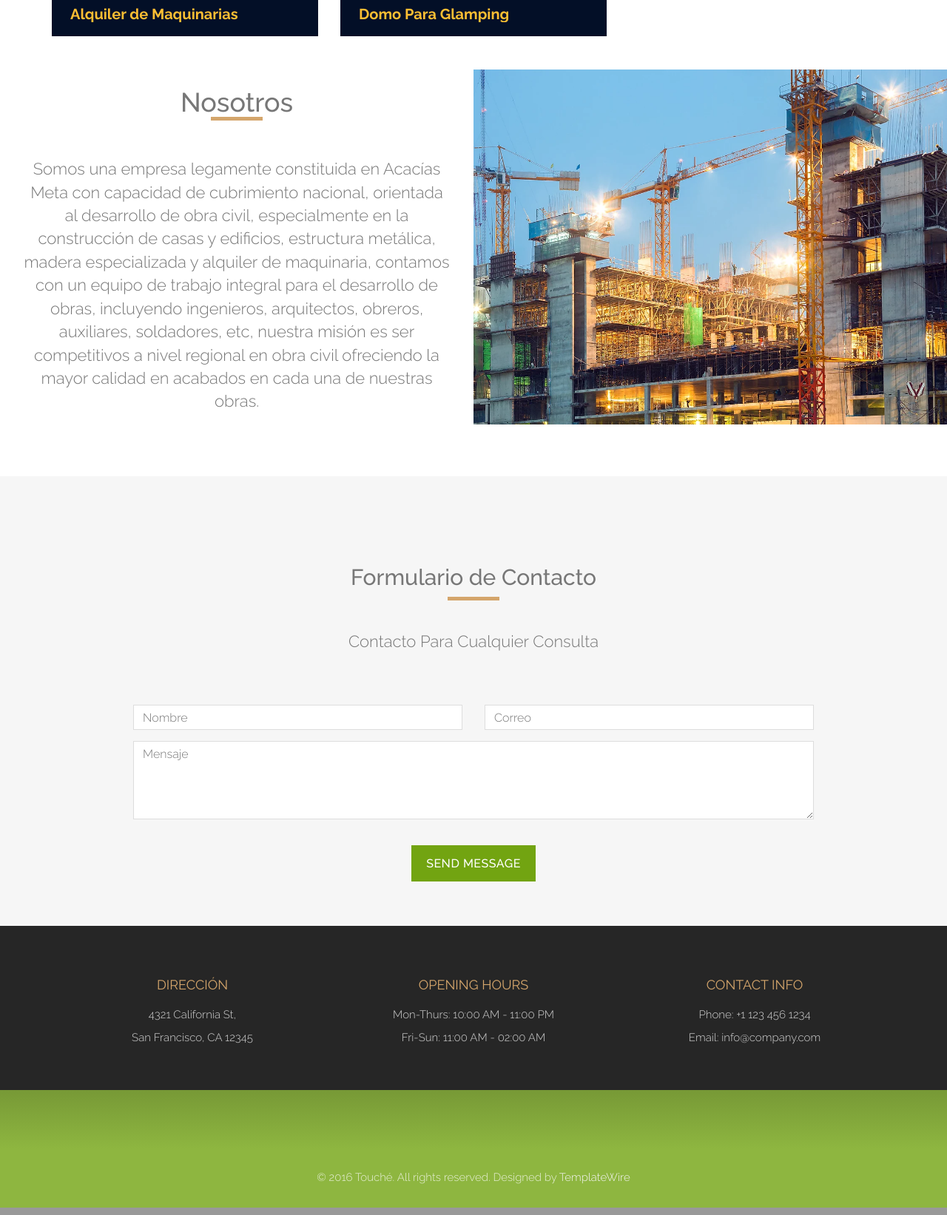
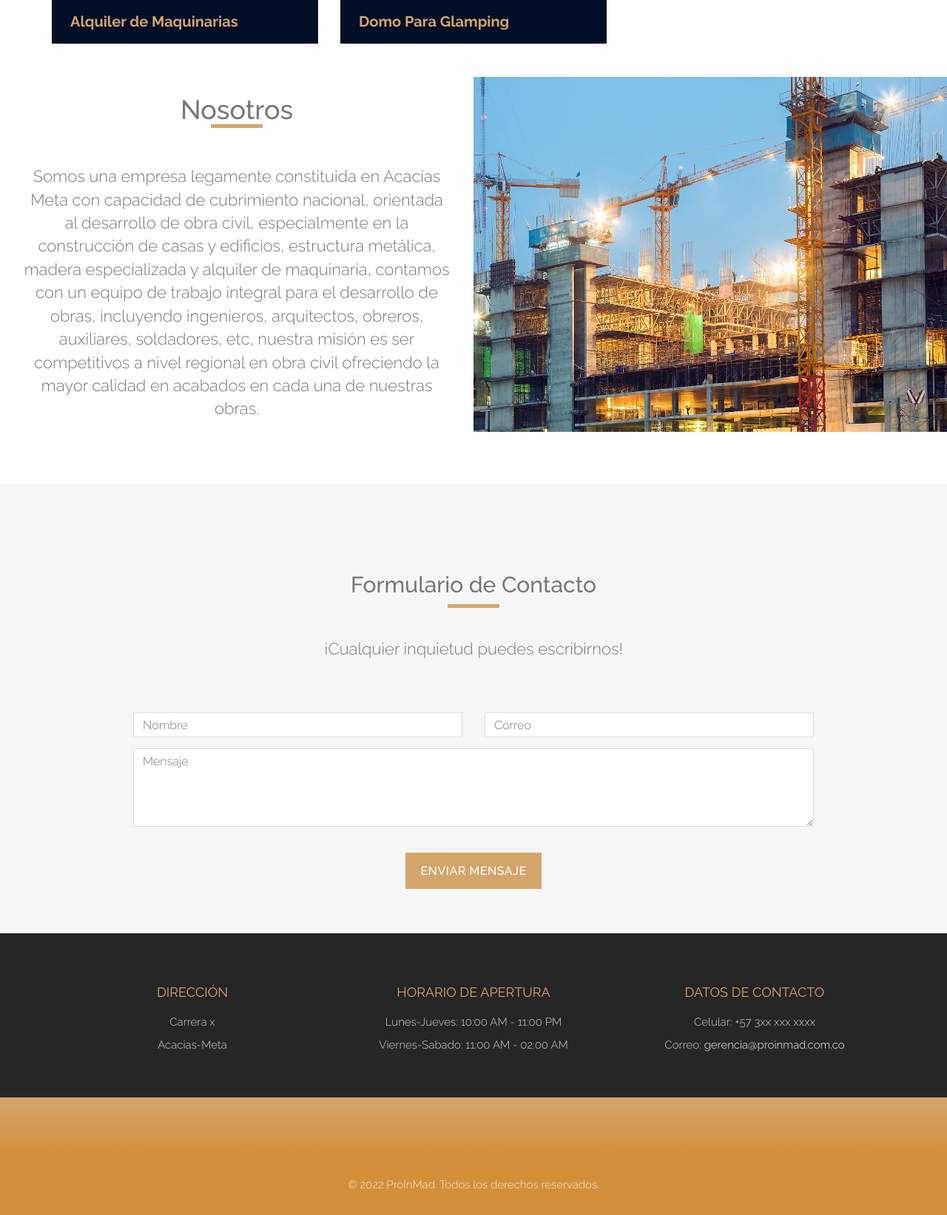
Before and after one commit to SantiagoRS26/ProinMad, a PHP site: page / in a window 1280 px wide. Shown: the part 1617-3260 px from the top of the page at 74% size. Run offline with PHP 8.4, Linux system fonts and the light colour scheme.

Commit message:
cambios de color y textos

```diff
--- a/css/style.css
+++ b/css/style.css
@@ -107,7 +107,7 @@ hr {
 .btn-custom {
 	text-transform: uppercase;
 	color: #fff;
-	background-color: #72a411;
+	background-color: #d4a56b;
 	border: 0;
 	padding: 14px 20px;
 	margin: 0;
@@ -245,7 +245,7 @@ header .intro-text {
 	width: calc(100% - 60px);
 	font-size: 20px;
 	font-weight: 700;
-	color: #fdbe33;
+	color: #d4a56b;
 	text-align: left;
 	overflow: hidden;
 	white-space: nowrap;
@@ -263,7 +263,7 @@ header .intro-text {
 	line-height: 60px;
 	font-weight: 100;
 	color: #030f27;
-	background: #fdbe33;
+	background: #d4a56b;
 	border-radius: 0;
 	transition: .3s;
 }
@@ -279,7 +279,7 @@ header .intro-text {
 }
 
 .section-header p {
-	color: #fdbe33;
+	color: #d4a56b;
 	font-size: 18px;
 	font-weight: 600;
 	margin-bottom: 5px;
@@ -292,6 +292,10 @@ header .intro-text {
 	font-weight: 700;
 }
 
+#servicios hr{
+	margin: 0 auto;
+}
+
 @media (max-width: 767.98px) {
 	.section-header h2 {
 		font-size: 30px;
@@ -300,20 +304,20 @@ header .intro-text {
 
 /* About Section */
 
-#nosotros .container-fluid{
+#nosotros .container-fluid {
 	display: flex;
 	padding: 0;
 	height: 60vh;
 }
 
-#nosotros .container-fluid .img{
+#nosotros .container-fluid .img {
 	background-image: url(/media/imagenFondo.webp);
 	width: 100%;
 	background-size: cover;
 	background-position: right;
 }
 
-#nosotros .container-fluid div{
+#nosotros .container-fluid div {
 	display: flex;
 	flex-direction: column;
 	justify-content: center;
@@ -323,23 +327,25 @@ header .intro-text {
 }
 
 @media (max-width: 1199px) {
-	#nosotros .container-fluid div{
+	#nosotros .container-fluid div {
 		max-width: 100%;
 		padding: 20px;
 	}
-	#nosotros .container-fluid{
+
+	#nosotros .container-fluid {
 		height: 120vh;
 		justify-content: center;
 		align-items: center;
 		flex-direction: column;
 	}
-	#nosotros .img{
+
+	#nosotros .img {
 		width: 100%;
 		height: 100%;
 	}
 }
 
-#nosotros .section-title p{
+#nosotros .section-title p {
 	color: #777777;
 }
 
@@ -450,17 +456,18 @@ label {
 #footer .copyrights {
 	padding: 20px 0;
 	margin-top: 50px;
-	/* Permalink - use to edit and share this gradient: http://colorzilla.com/gradient-editor/#779936+0,8eb640+50 */
-	background: rgb(119, 153, 54);
+	/* Permalink - use to edit and share this gradient: https://colorzilla.com/gradient-editor/#d4a56b+0,d38f3b+50 */
+	background: #d4a56b;
 	/* Old browsers */
-	background: -moz-linear-gradient(top, rgba(119, 153, 54, 1) 0%, rgba(142, 182, 64, 1) 50%);
+	background: -moz-linear-gradient(top, #d4a56b 0%, #d38f3b 50%);
 	/* FF3.6-15 */
-	background: -webkit-linear-gradient(top, rgba(119, 153, 54, 1) 0%, rgba(142, 182, 64, 1) 50%);
+	background: -webkit-linear-gradient(top, #d4a56b 0%, #d38f3b 50%);
 	/* Chrome10-25,Safari5.1-6 */
-	background: linear-gradient(to bottom, rgba(119, 153, 54, 1) 0%, rgba(142, 182, 64, 1) 50%);
+	background: linear-gradient(to bottom, #d4a56b 0%, #d38f3b 50%);
 	/* W3C, IE10+, FF16+, Chrome26+, Opera12+, Safari7+ */
-	filter: progid:DXImageTransform.Microsoft.gradient(startColorstr='#779936', endColorstr='#d4a56b', GradientType=0);
+	filter: progid:DXImageTransform.Microsoft.gradient(startColorstr='#d4a56b', endColorstr='#d38f3b', GradientType=0);
 	/* IE6-9 */
+
 }
 
 #footer .social {
--- a/index.html
+++ b/index.html
@@ -8,6 +8,8 @@
   <meta name="description"
     content="Somos una empresa legamente constituida en Acacías Meta con capacidad de cubrimiento nacional, orientada al desarrollo de obra civil, especialmente en la construcción de casas y edificios, estructura metálica, madera especializada y alquiler de maquinaria, contamos con un equipo de trabajo integral para el desarrollo de obras, incluyendo ingenieros, arquitectos, obreros, auxiliares, soldadores, etc, nuestra misión es ser competitivos a nivel regional en obra civil ofreciendo la mayor calidad en acabados en cada una de nuestras obras.">
   <meta name="author" content="ProinMad">
+
+  <link rel="shortcut icon" href="/media/logoProin.ico" type="image/x-icon">
 
   <link rel="stylesheet" type="text/css" href="css/bootstrap.css">
 
@@ -37,7 +39,7 @@
           <li><a href="#servicios" class="page-scroll">Servicios</a></li>
           <li><a href="#nosotros" class="page-scroll">Nosotros</a></li>
           <li><a href="#team" class="page-scroll">Chefs</a></li>
-          <li><a href="#call-reservation" class="page-scroll">Contacto</a></li>
+          <li><a href="#contact" class="page-scroll">Contacto</a></li>
         </ul>
       </div>
     </div>
@@ -68,8 +70,8 @@
     <div class="service">
       <div class="container">
         <div class="section-header text-center">
-          <p>Nuestros Servicios</p>
-          <h2>Brindamos Servicios</h2>
+          <p>Nuestros Servicios <hr></p>
+          <h2>Brindamos Estos Servicios</h2>
         </div>
         <div class="row">
           <div class="col-lg-4 col-md-6">
@@ -186,7 +188,7 @@
       <div class="section-title text-center">
         <h2>Formulario de Contacto</h2>
         <hr>
-        <p>Contacto Para Cualquier Consulta</p>
+        <p>¡Cualquier inquietud puedes escribirnos!</p>
       </div>
       <div class="col-md-10 col-md-offset-1">
         <form name="sentMessage" id="contactForm" novalidate>
@@ -210,7 +212,7 @@
             <p class="help-block text-danger"></p>
           </div>
           <div id="success"></div>
-          <button type="submit" class="btn btn-custom btn-lg">Send Message</button>
+          <button type="button" class="btn btn-custom btn-lg">Enviar Mensaje</button>
         </form>
       </div>
     </div>
@@ -220,22 +222,22 @@
       <div class="col-md-4">
         <h3>Dirección</h3>
         <div class="contact-item">
-          <p>4321 California St,</p>
-          <p>San Francisco, CA 12345</p>
+          <p>Carrera x</p>
+          <p>Acacias-Meta</p>
         </div>
       </div>
       <div class="col-md-4">
-        <h3>Opening Hours</h3>
+        <h3>Horario de apertura</h3>
         <div class="contact-item">
-          <p>Mon-Thurs: 10:00 AM - 11:00 PM</p>
-          <p>Fri-Sun: 11:00 AM - 02:00 AM</p>
+          <p>Lunes-Jueves: 10:00 AM - 11:00 PM</p>
+          <p>Viernes-Sabado: 11:00 AM - 02:00 AM</p>
         </div>
       </div>
       <div class="col-md-4">
-        <h3>Contact Info</h3>
+        <h3>Datos de contacto</h3>
         <div class="contact-item">
-          <p>Phone: +1 123 456 1234</p>
-          <p>Email: info@company.com</p>
+          <p>Celular: +57 3xx xxx xxxx</p>
+          <p>Correo: <a href="mailto:gerencia@proinmad.com.co">gerencia@proinmad.com.co</a></p>
         </div>
       </div>
     </div>
@@ -248,8 +250,7 @@
             <li><a href="#"><i class="fa fa-google-plus"></i></a></li>
           </ul>
         </div>
-        <p>&copy; 2016 Touché. All rights reserved. Designed by <a href="http://www.templatewire.com"
-            rel="nofollow">TemplateWire</a></p>
+        <p>&copy; 2022 ProInMad. Todos los derechos reservados.</p>
       </div>
     </div>
   </div>
```
Also changed, not shown: media/logoProin.ico (added).
